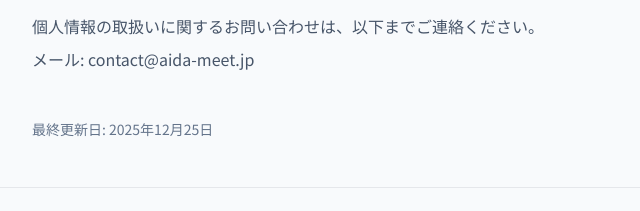
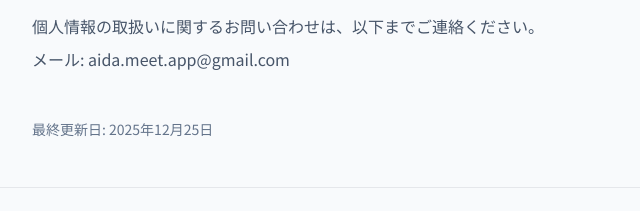
Before and after one commit to ha-shi-ta-ka/top, a plain HTML site: page terms.html in a window 1280 px wide. Shown: the part 3305-3516 px from the top of the page, 248-888 px from the left. Drawn offline with nearby package versions, Linux system fonts and the light colour scheme.

Commit message:
Update terms.html

```diff
--- a/terms.html
+++ b/terms.html
@@ -133,7 +133,7 @@
         <section class="mb-8">
             <h2 class="text-xl font-bold mb-4">お問い合わせ</h2>
             <p class="text-slate-600 leading-relaxed">個人情報の取扱いに関するお問い合わせは、以下までご連絡ください。</p>
-            <p class="text-slate-600 mt-2">メール: contact@aida-meet.jp</p>
+            <p class="text-slate-600 mt-2">メール: aida.meet.app@gmail.com</p>
         </section>
 
         <p class="text-sm text-slate-500 mt-12">最終更新日: 2025年12月25日</p>
```
